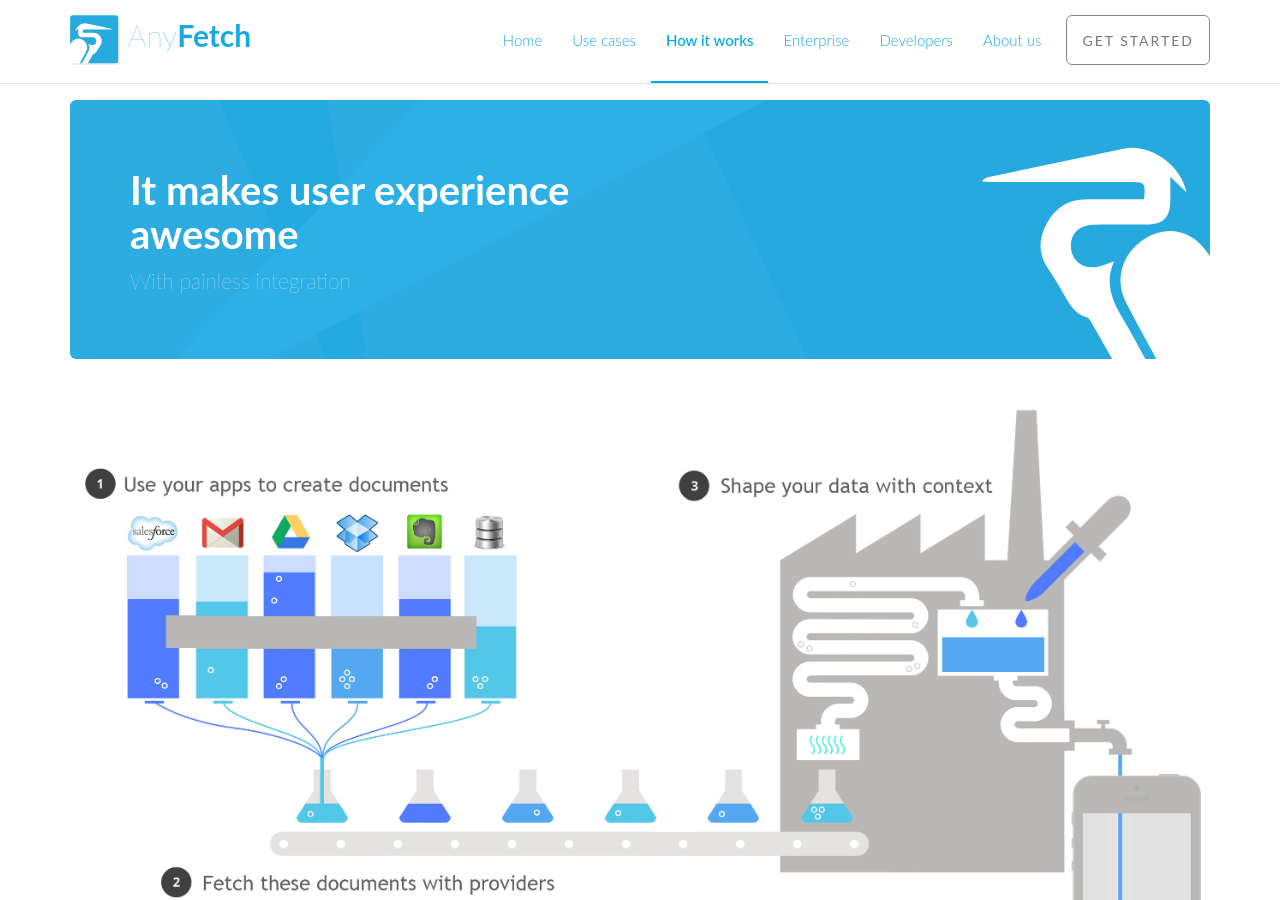
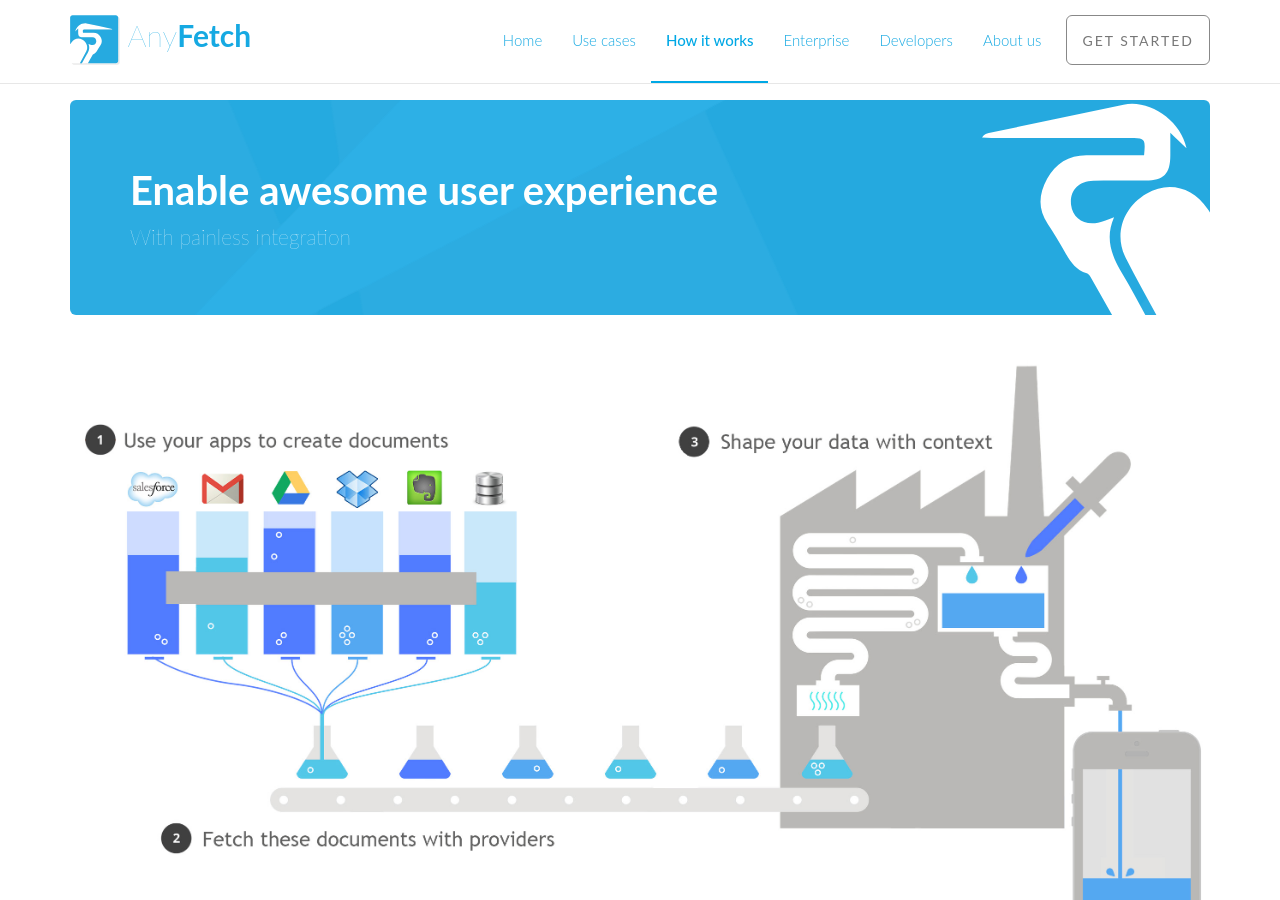
Before and after one commit to your-mom-noob/anyfetch.com, a Jekyll site: the page built from how-it-works.html, in a window 1280 px wide and 900 px high. Built offline with Jekyll 4.4.1, drawn with Linux system fonts in a browser that asks for light colours; nearby versions of some CDN libraries; Markdown is read by kramdown in place of the engine named in the settings.

Commit message:
HIW : enable awesone user experience + landing : we have already built open source connectors...

```diff
--- a/how-it-works.html
+++ b/how-it-works.html
@@ -7,7 +7,7 @@ layout: main
 
 
 	<div class="jumbotron">
-		<h1 class="title">It makes user experience<br />awesome</h1>
+		<h1 class="title">Enable awesome user experience</h1>
 		<p>With painless integration</p>
 	</div>
 
--- a/index.html
+++ b/index.html
@@ -93,7 +93,7 @@
 				<img src="images/connections.svg">
 				<div class="caption">
 					<h2>Connect any data source</h2>
-					<p class="lead">Whether local or in the cloud, we provide open-source connectors to 20+ services. It only takes a few minutes to create your own!</p>
+					<p class="lead">Whether local or in the cloud, we have already built open-source connectors to 20+ services. It only takes a few minutes to create your own!</p>
 				</div>
 			</div>
 		</div>
```
